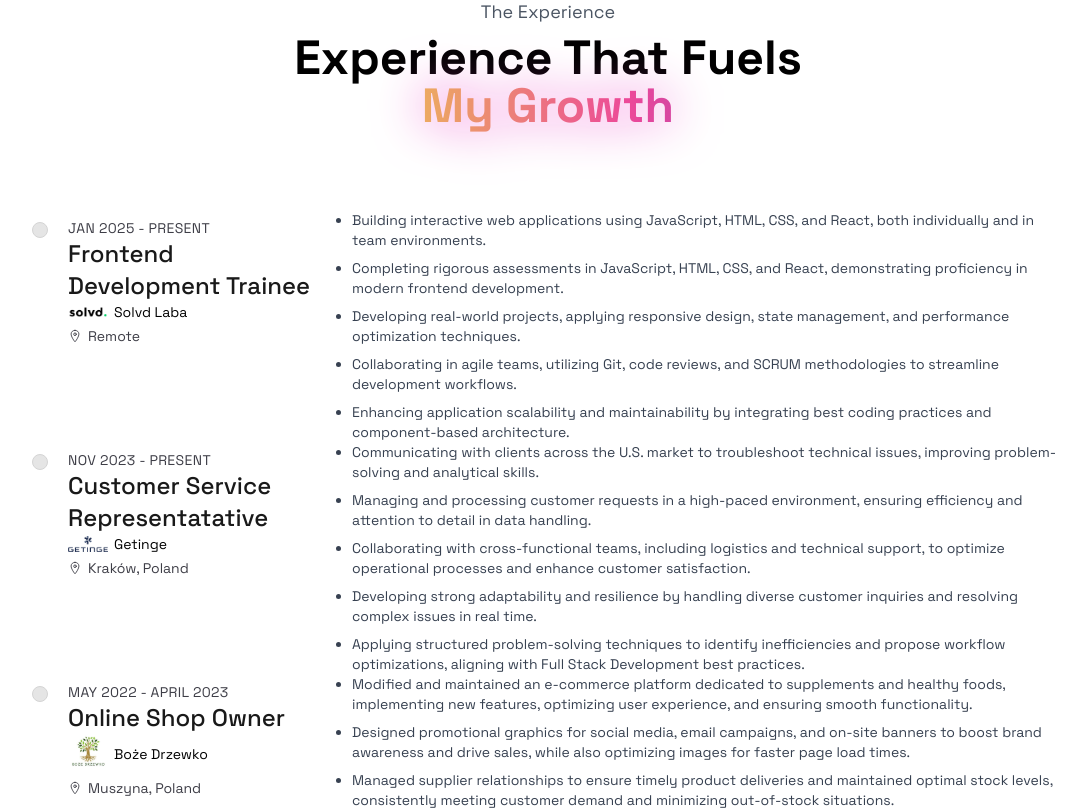
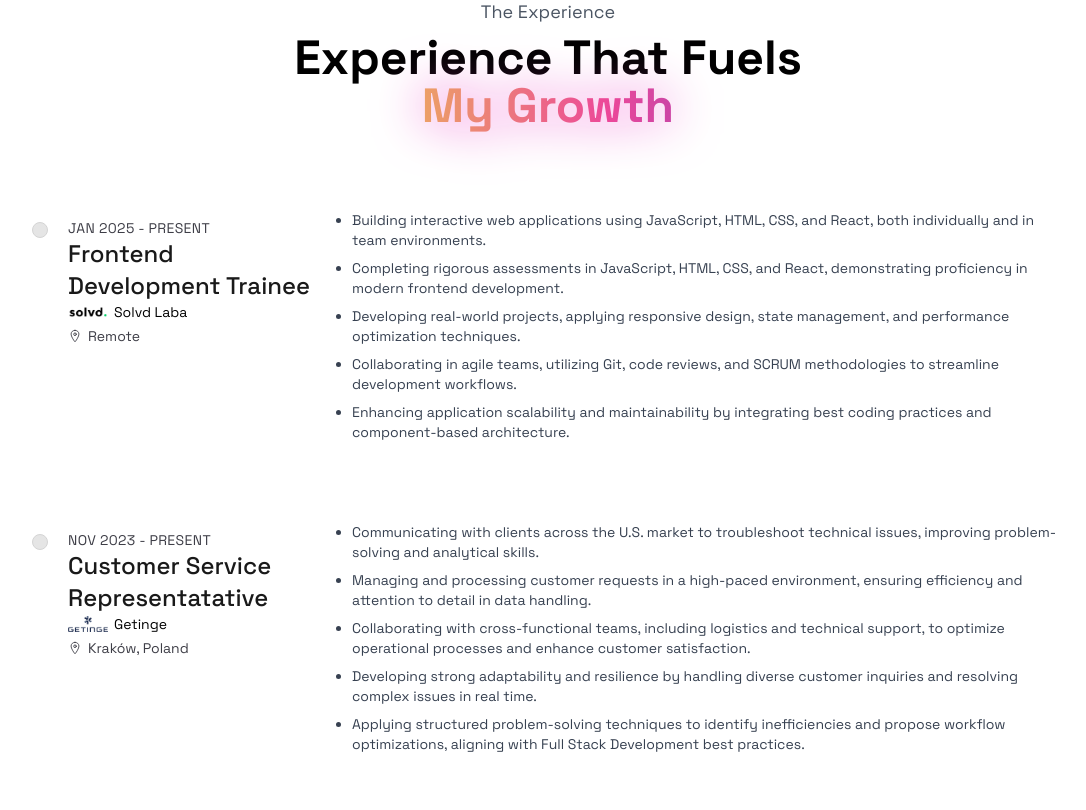
Before and after one commit to Ontonieja/portfolio, a Next.js app: page / in a window 1280 px wide. Shown: the part 2820-3630 px from the top of the page, without its empty margins (92-1178 px from the left). Built offline with nearby package versions, Linux system fonts and the light colour scheme; no server answers.

Commit message:
spacing fix

```diff
--- a/src/components/experience/ExperiencePanel.tsx
+++ b/src/components/experience/ExperiencePanel.tsx
@@ -52,8 +52,11 @@ export default function ExperiencePanel() {
         </div>
       </div>
 
-      <div ref={sectionRef} className="max-w-[1040px] relative mx-auto pt-20">
-        <div className="absolute left-3 md:left-4 top-0 h-full w-0.5">
+      <div
+        ref={sectionRef}
+        className="max-w-[1040px] relative mx-auto pt-20 flex flex-col gap-y-10  md:gap-y-20 lg:gap-y-30 2xl:gap-y-40"
+      >
+        <div className="absolute left-3 top-0 h-full w-0.5">
           <div className="absolute top-5 h-full w-full"></div>
 
           <div
@@ -66,12 +69,9 @@ export default function ExperiencePanel() {
         </div>
 
         {experiences.map(
-          (
-            { date, jobTitle, location, companyName, description, logo },
-            index
-          ) => (
+          ({ date, jobTitle, location, companyName, description, logo }) => (
             <ExperienceTile
-              key={index}
+              key={companyName}
               date={date}
               jobTitle={jobTitle}
               location={location}
```
